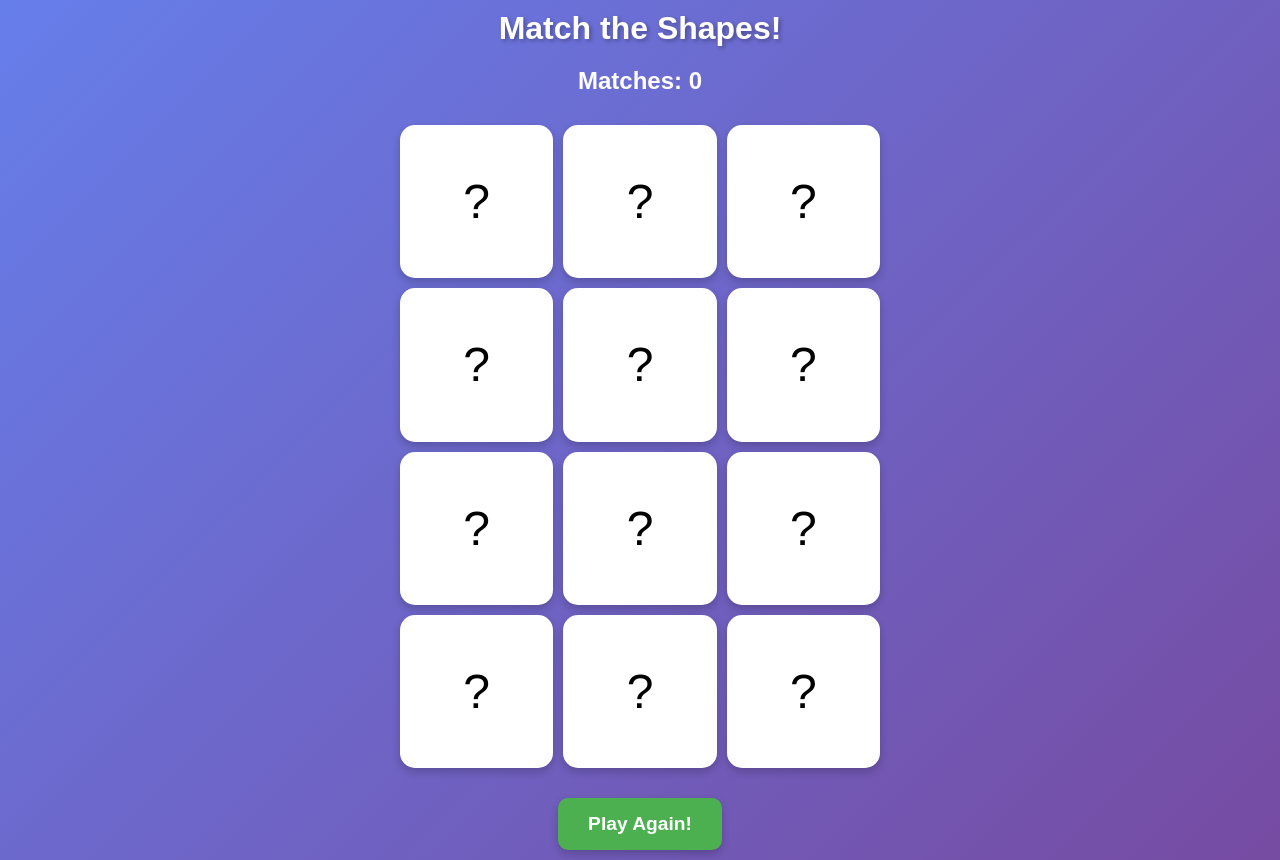
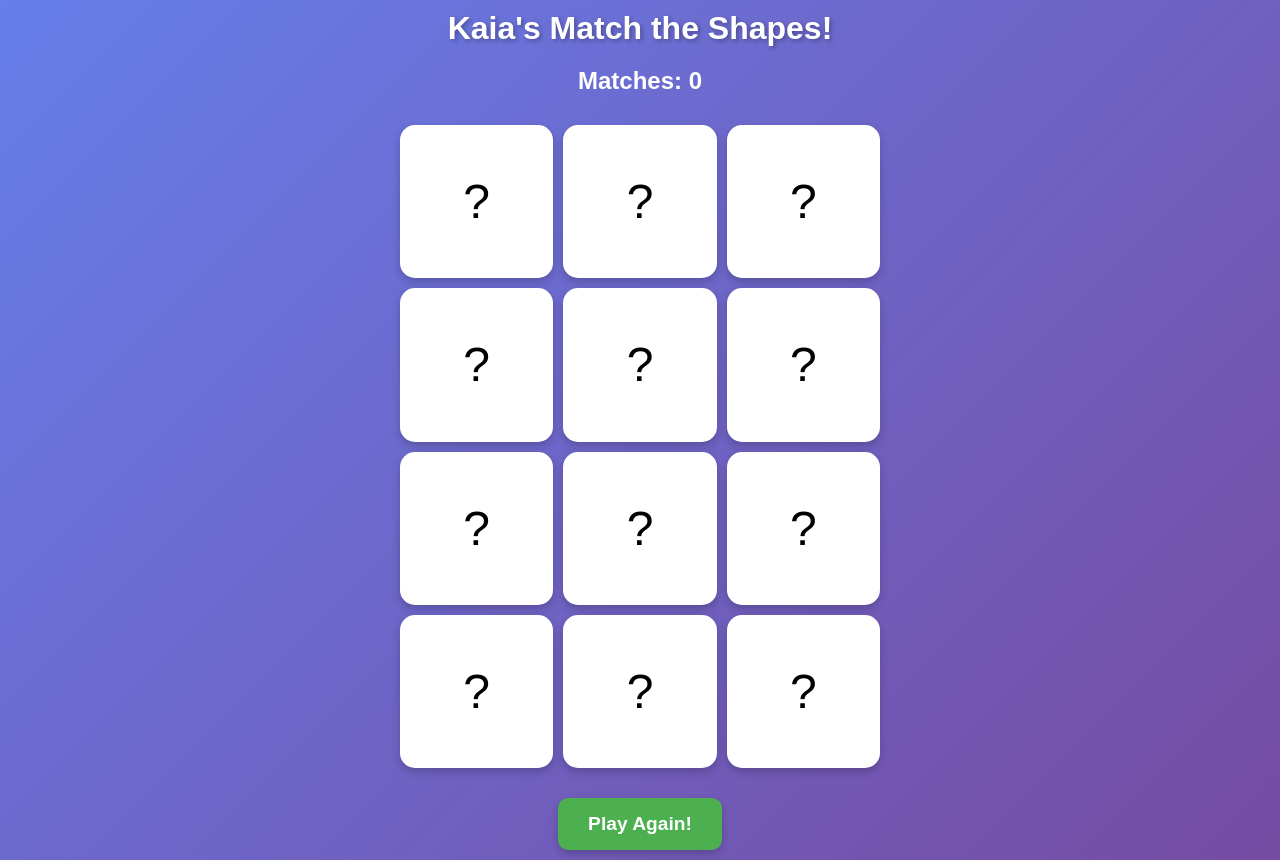
Before and after one commit to hallm74/kaiagame, a website: page index.html in a window 1280 px wide. Drawn offline with Linux system fonts and the light colour scheme.

Commit message:
changed the heading

```diff
--- a/index.html
+++ b/index.html
@@ -8,7 +8,7 @@
 </head>
 <body>
     <div class="container">
-        <h1>Match the Shapes!</h1>
+        <h1>Kaia's Match the Shapes!</h1>
         <div id="score">Matches: <span id="matches">0</span></div>
         <div id="game-board"></div>
         <button id="restart-btn">Play Again!</button>
```
